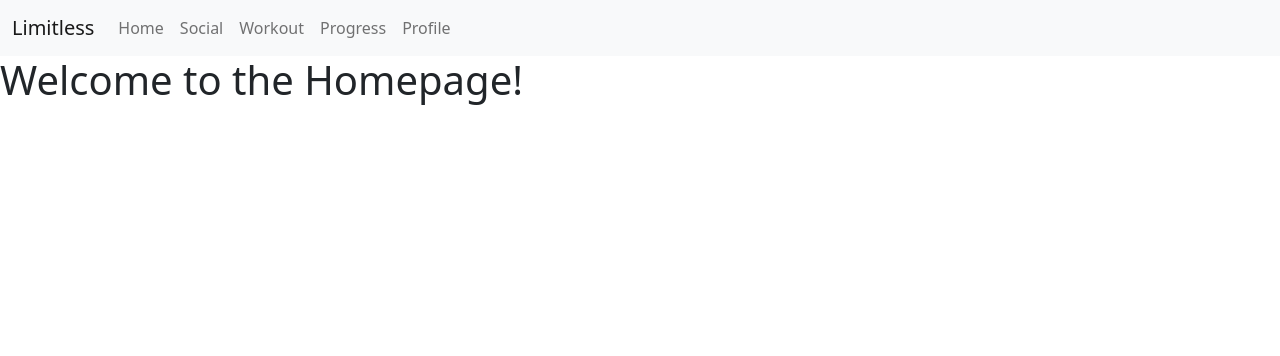
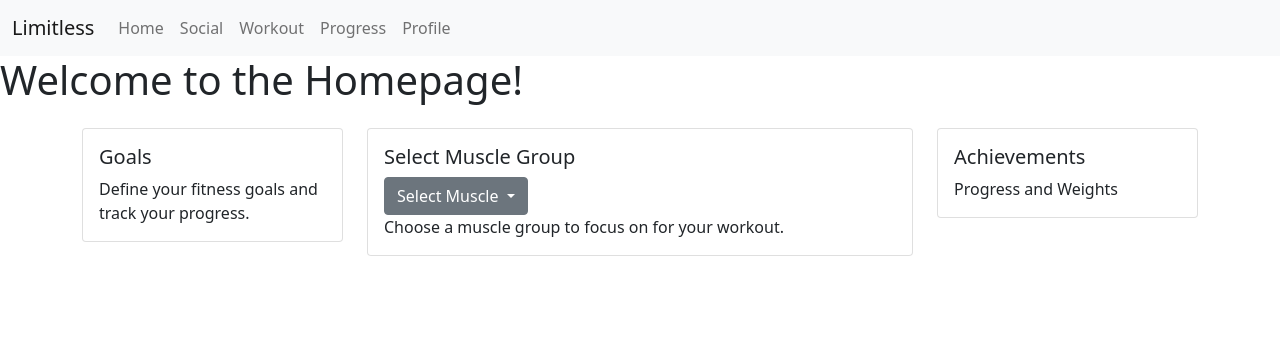
Before and after one commit to ronyazrieh/Limitless-Webapp, a Django app: template LMTapp/homepage/templates/homepage/home.html in a window 1280 px wide. Shown: the top 356 px of the page. Run offline with Django 5.2, Linux system fonts and the light colour scheme; the template is opened without the code that fills it, so the values that code supplies are empty.

Commit message:
Started select muscle group and workout page

```diff
--- a/LMTapp/homepage/templates/homepage/home.html
+++ b/LMTapp/homepage/templates/homepage/home.html
@@ -14,7 +14,7 @@
             <div class="collapse navbar-collapse" id="navbarNav">
                 <ul class="navbar-nav">
                     <li class="nav-item active">
-                        <a class="nav-link" href="#">Home</a>
+                        <a class="nav-link" href="home">Home</a>
                     </li>
                     <li class="nav-item active">
                         <a class="nav-link" href="#">Social</a>
@@ -33,5 +33,46 @@
         </div>
     </nav>
     <h1>Welcome to the Homepage!</h1>
+    <div class="container mt-4">
+        <div class="row">
+            <div class="col-md-3">
+                <div class="card">
+                    <div class="card-body">
+                        <h5 class="card-title">Goals</h5>
+                        <p class="card-text">Define your fitness goals and track your progress.</p>
+                    </div>
+                </div>
+            </div>
+            <div class="col-md-6">
+                <!--MAIN STUFF,,, SELECT MUSCLE-->
+                <div class="card">
+                    <div class="card-body">
+                        <h5 class="card-title">Select Muscle Group</h5>
+                        <div class="dropdown">
+                            <button class="btn btn-secondary dropdown-toggle" type="button" id="muscleDropdown" data-bs-toggle="dropdown" aria-expanded="false">
+                                Select Muscle
+                            </button>
+                            <ul class="dropdown-menu" aria-labelledby="muscleDropdown">
+                                <li><a class="dropdown-item" href="{% url 'workout' muscle='chest' %}">Chest</a></li>
+                                <li><a class="dropdown-item" href="{% url 'workout' muscle='back' %}">Back</a></li>
+                                <!--ADD MORE LATER-->
+                            </ul>
+                        </div>
+                        <p class="card-text">Choose a muscle group to focus on for your workout.</p>
+
+                    </div>
+                </div>
+            </div>
+            <div class="col-md-3">
+                <div class="card">
+                    <div class="card-body">
+                        <h5 class="card-title">Achievements</h5>
+                        <p class="card-text">Progress and Weights</p>
+                    </div>
+                </div>
+            </div>
+        </div>
+    </div>
+    <script src="https://cdn.jsdelivr.net/npm/bootstrap@5.0.0/dist/js/bootstrap.bundle.min.js"></script>
 </body>
 </html>
--- a/LMTapp/homepage/urls.py
+++ b/LMTapp/homepage/urls.py
@@ -1,6 +1,8 @@
 from django.urls import path
-from .views import home
+from .views import home, workout, sample_workout
 
 urlpatterns = [
-    path('', home, name='home'),
+    path('home', home, name='home'),
+    path('workout/', sample_workout, name='sample_workout'),
+    path('workout/<str:muscle>/', workout, name='workout'),
 ]
```
Also changed, not shown: LMTapp/homepage/views.py (+7 -0 lines).
